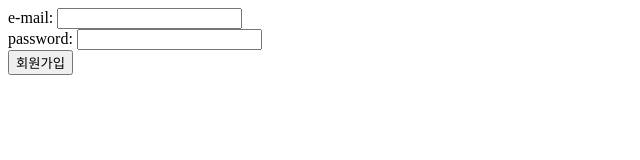
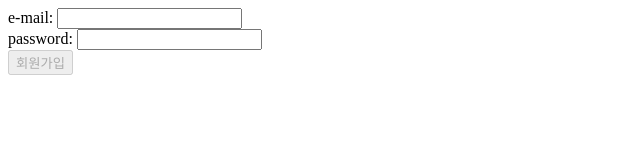
Before and after one commit to preferchoi/wanted-pre-onboarding-frontend, a React (Create React App) app: page /signup in a window 1280 px wide. Shown: the top 160 px of the page, without its empty margins (0-640 px from the left). Built offline with nearby package versions, Linux system fonts and the light colour scheme.

Commit message:
fix:logic fix

```diff
--- a/src/routes/signin.jsx
+++ b/src/routes/signin.jsx
@@ -60,7 +60,7 @@ export default function Signin() {
             <label for="password">password: </label>
             <input id="password" data-testid="password-input" onChange={handlePasswordChange} value={password} />
             <br></br>
-            <button data-testid="signin-button" disabled={!isEmailValid ^ !isPasswordValid} onClick={signin}>로그인</button>
+            <button data-testid="signin-button" disabled={!(isEmailValid && isPasswordValid)} onClick={signin}>로그인</button>
         </div>
     );
 }
--- a/src/routes/signup.jsx
+++ b/src/routes/signup.jsx
@@ -58,7 +58,7 @@ export default function Signup() {
             <label for="password">password: </label>
             <input id="password" data-testid="password-input" onChange={handlePasswordChange} value={password} />
             <br></br>
-            <button data-testid="signup-button" disabled={!isEmailValid ^ !isPasswordValid} onClick={signup}>회원가입</button>
+            <button data-testid="signup-button" disabled={!(isEmailValid && isPasswordValid)} onClick={signup}>회원가입</button>
         </div>
     );
 }
```
